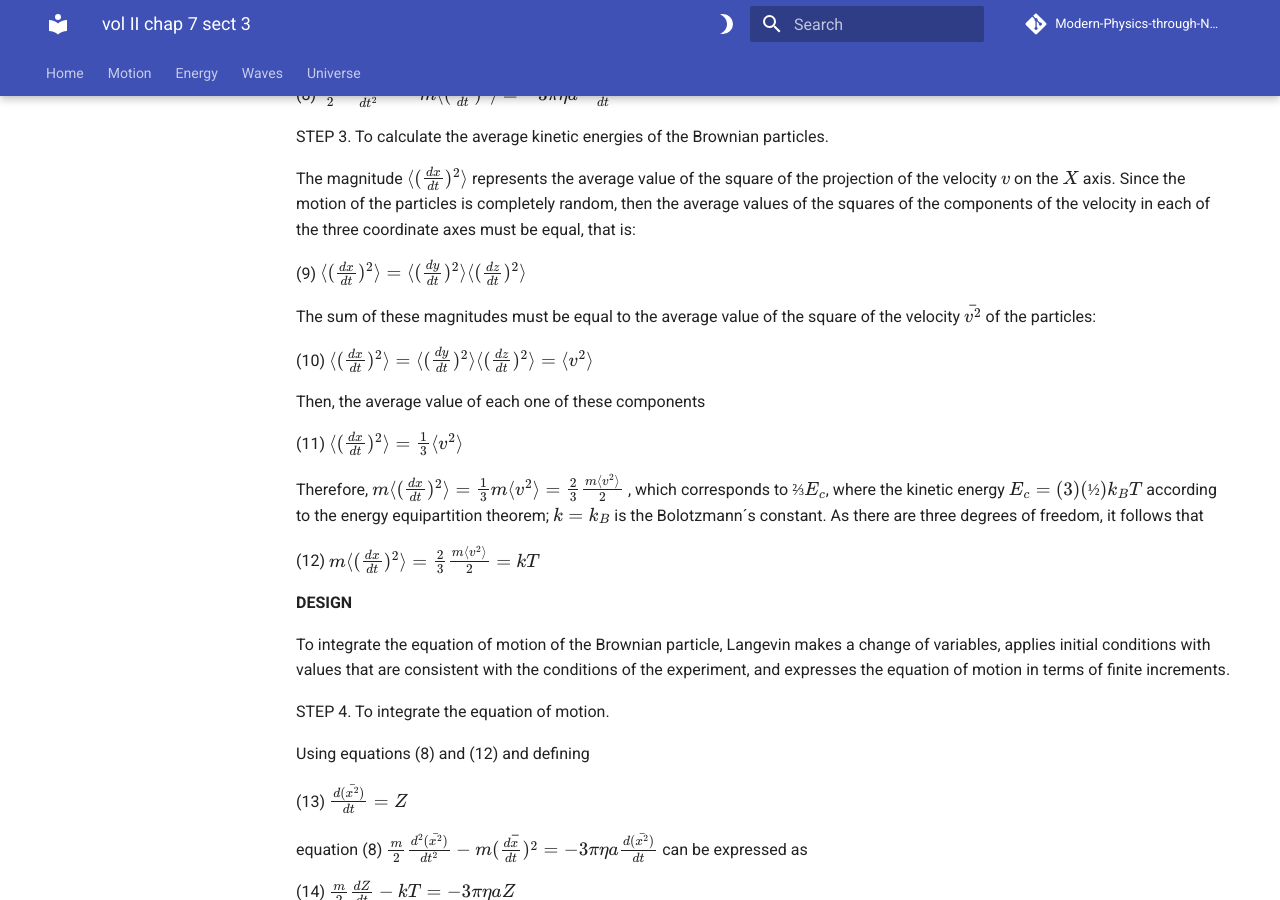
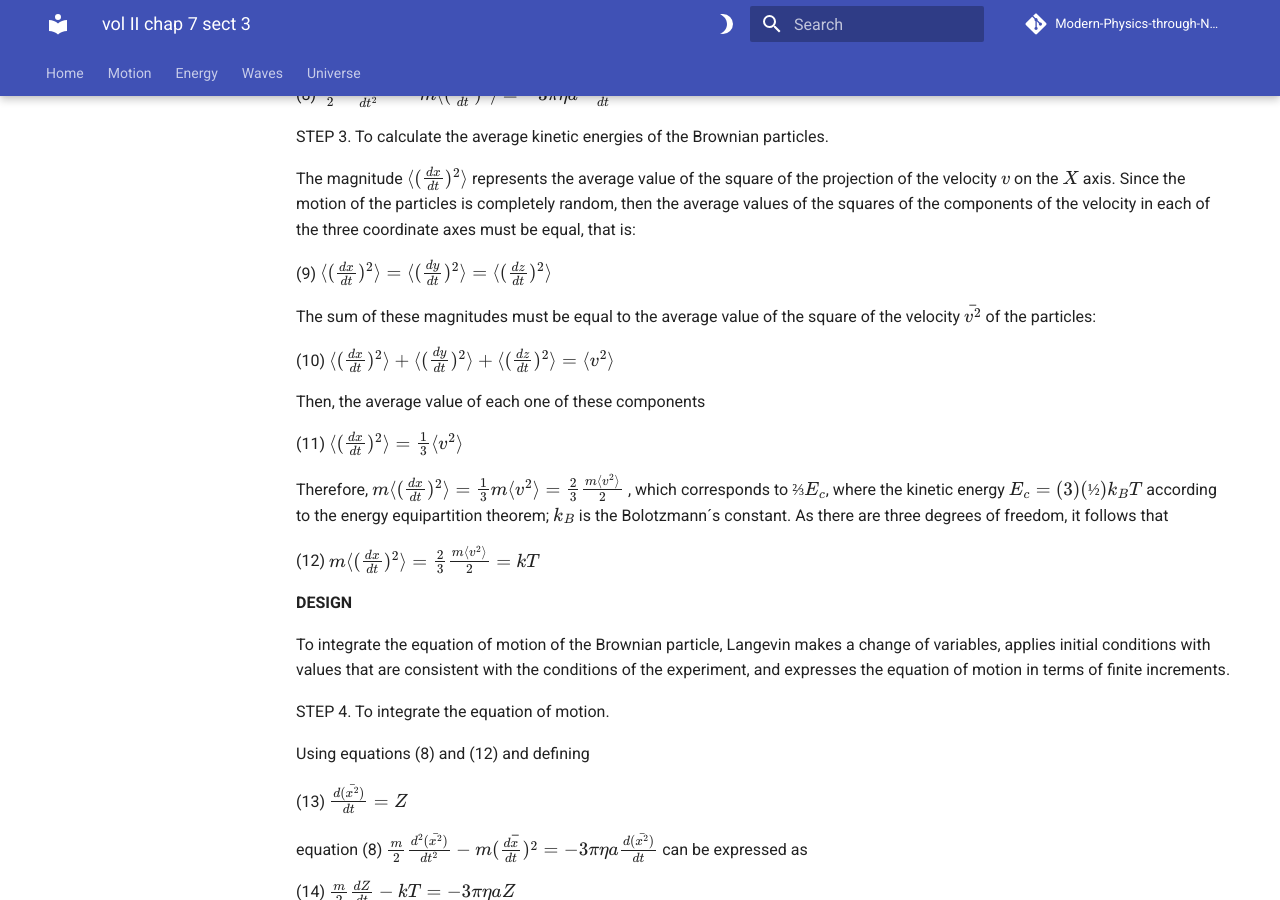
Before and after one commit to modphysnobel/modphysnobel.github.io, an MkDocs documentation site: the page built from docs/vol-II/vol-II-chap-7-sect-3.md, in a window 1280 px wide and 900 px high, scrolled down 3300 px. Built offline with MkDocs 1.6.1 and Material for MkDocs 9.7.7, drawn with Linux system fonts in a browser that asks for light colours; some web fonts are replaced; comment, search, counter and statistics services are not loaded.

```diff
--- a/docs/vol-II/vol-II-chap-7-sect-3.md
+++ b/docs/vol-II/vol-II-chap-7-sect-3.md
@@ -121,17 +121,17 @@ STEP 3. To calculate the average kinetic energies of the Brownian particles.
 
 The magnitude $〈(\frac{dx}{dt})^2〉$ represents the average value of the square of the projection of the velocity $v$ on the $X$ axis. Since the motion of the particles is completely random, then the average values of the squares of the components of the velocity in each of the three coordinate axes must be equal, that is:
 
-(9) $〈(\frac{dx}{dt})^2〉=〈(\frac{dy}{dt})^2〉〈(\frac{dz}{dt})^2〉$
+(9) $〈(\frac{dx}{dt})^2〉=〈(\frac{dy}{dt})^2〉=〈(\frac{dz}{dt})^2〉$
 
 The sum of these magnitudes must be equal to the average value of the square of the velocity $\bar{v^2}$ of the particles:
 
-(10) $〈(\frac{dx}{dt})^2〉=〈(\frac{dy}{dt})^2〉〈(\frac{dz}{dt})^2〉=〈v^2〉$
+(10) $〈(\frac{dx}{dt})^2〉+〈(\frac{dy}{dt})^2〉+〈(\frac{dz}{dt})^2〉=〈v^2〉$
 
 Then, the average value of each one of these components
 
 (11) $〈(\frac{dx}{dt})^2〉=\frac{1}{3}〈v^2〉$
 
-Therefore, $m〈(\frac{dx}{dt})^2〉=\frac{1}{3}m〈v^2〉=\frac{2}{3}\frac{m〈v^2〉}{2}$ , which corresponds to $⅔E_c$, where the kinetic energy $E_c = (3)(½)k_BT$ according to the energy equipartition theorem; $k = k_B$ is the Bolotzmann´s constant. As there are three degrees of freedom, it follows that
+Therefore, $m〈(\frac{dx}{dt})^2〉=\frac{1}{3}m〈v^2〉=\frac{2}{3}\frac{m〈v^2〉}{2}$ , which corresponds to $⅔E_c$, where the kinetic energy $E_c = (3)(½)k_BT$ according to the energy equipartition theorem; $k_B$ is the Bolotzmann´s constant. As there are three degrees of freedom, it follows that
 
 (12) $m〈(\frac{dx}{dt})^2〉=\frac{2}{3}\frac{m〈v^2〉}{2}=kT$
 
```
